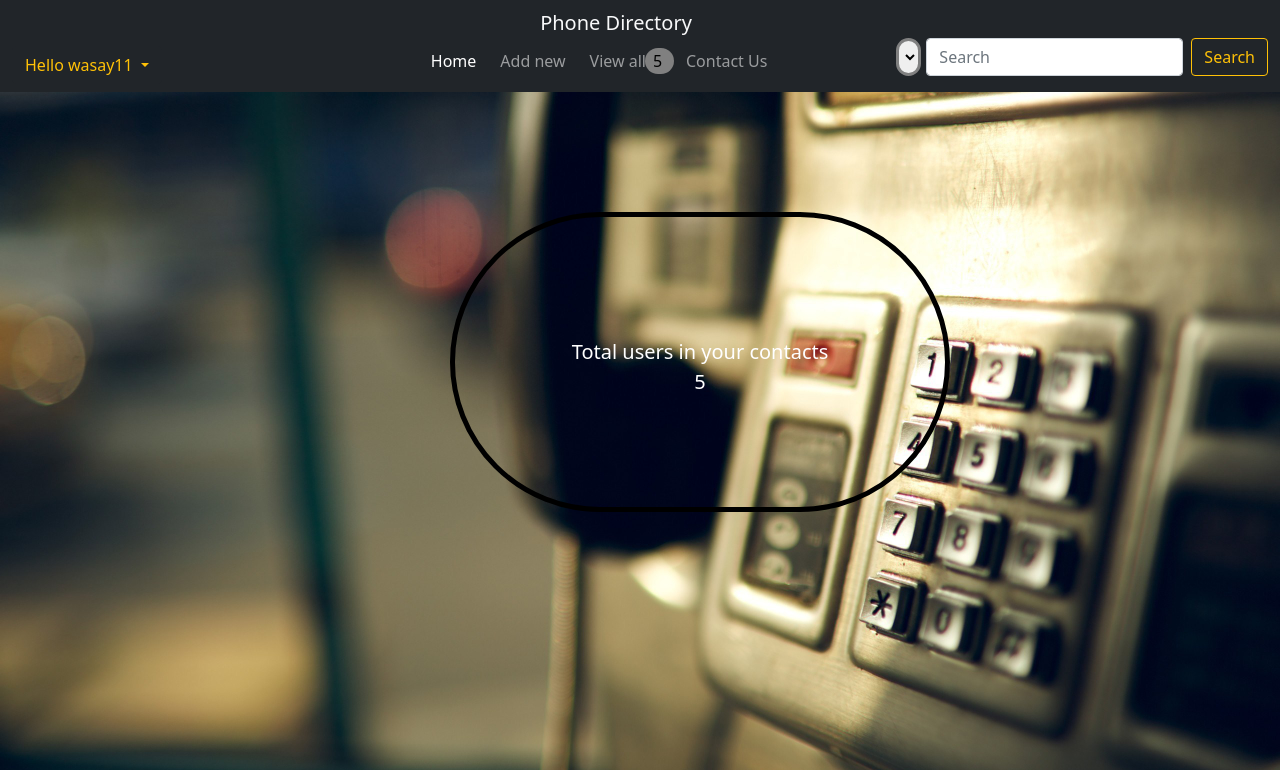
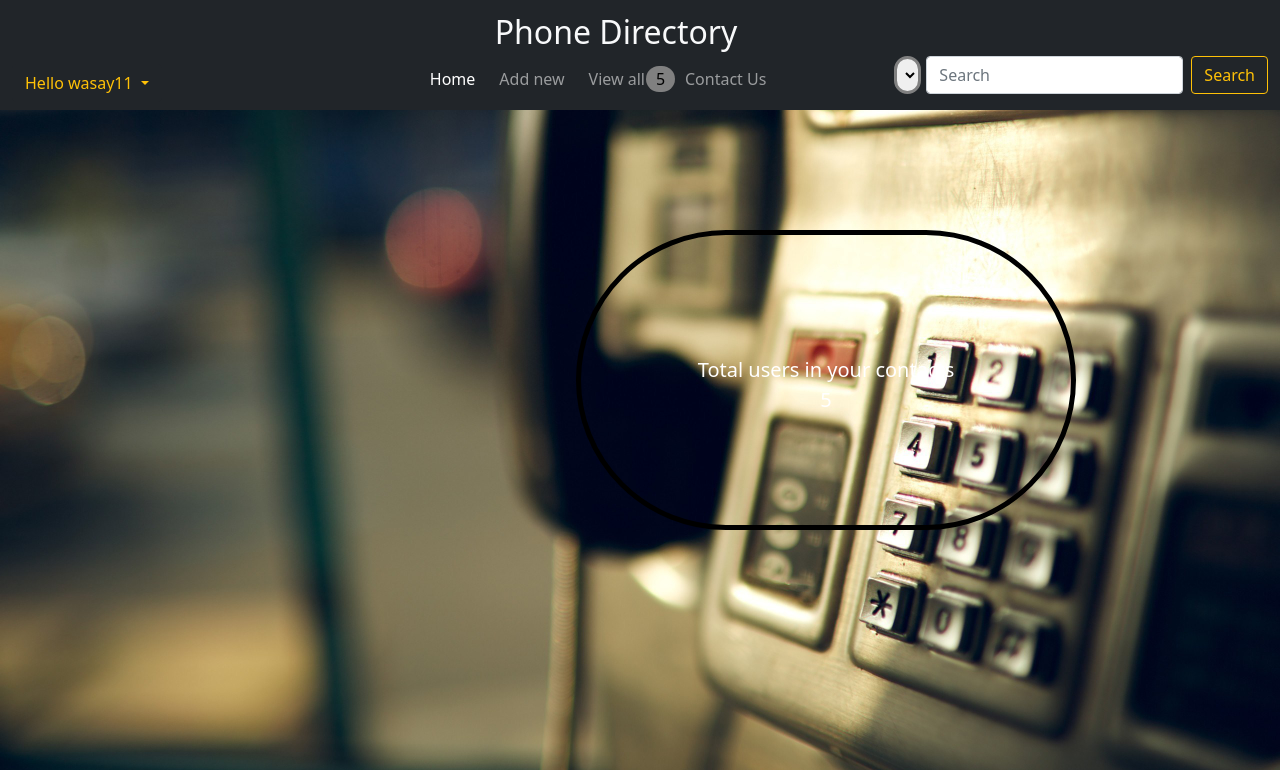
Before and after one commit to ashhad25/phonebook-webapp, a PHP site: page /dashboard.php in a window 1280 px wide. Shown: the top 770 px of the page. Run offline with PHP 8.4, Linux system fonts and the light colour scheme; a user stored in the database is signed in; data comes from the database, SQL or seed files in the repository.

Commit message:
fewchanges-updated

```diff
--- a/dashboard.php
+++ b/dashboard.php
@@ -55,7 +55,7 @@
     <body style="background-image:url('image.jpg') ; background-position: center; background-size: cover;">
       <!-- header start     -->
       <div class="container-fluid d-flex justify-content-center bg-dark">
-          <a href="dashboard.php" class="navbar-brand text-light me-5 p-0 mt-2">Phone Directory</a>
+          <a href="dashboard.php" class="navbar-brand text-light me-5 p-0 mt-2 fs-2">Phone Directory</a>
       </div>
       <!-- header end     -->
       <!-- navbar start -->
@@ -82,14 +82,14 @@
                   <a class="nav-link" href="add_user.php">Add new</a>
                 </li>
                 <li class="nav-item ms-2">
-                  <a class="nav-link" href="view_user2.php">View all</a><?php echo '<p style="background: grey; float: right; margin-top: -33px; width: 40%; border-radius: 25px; color: black; padding: 1px 8px; border: none; margin-right: -20px;">'.$row.'</p>' ;?>
+                  <a class="nav-link" href="view_user2.php">View all</a><?php echo '<p style="background: grey; float: right; margin-top: -33px; width: 40%; border-radius: 25px; color: black; padding: 1px 10px; border: none; margin-right: -22px;">'.$row.'</p>' ;?>
                 </li>
                 <li class="nav-item ms-4">
                   <a class="nav-link" href="contact.php">Contact Us</a>
                 </li>
               </ul>
               <form class="d-flex" action="dashboard.php" method="POST">
-              <select style="width: 25px; border: 3px solid grey; margin-right: 5px; border-radius: 25px;" name="selectitem">
+              <select style="width: 25px; border: 3px solid grey; margin-right: 5px; border-radius: 25px; padding-left: 21px;" name="selectitem">
                 <option></option>
                 <option value="contact_id">ID</option>
                 <option value="contact_name">Name</option>
@@ -105,7 +105,7 @@
         </nav>
 
 
-  <p style="border: 5px solid black; width: 500px; height: 300px; margin-top: 120px; margin-left: 450px; border-radius: 150px; text-align: center; padding-top: 120px; color: white; font-size: 20px;">Total users in your contacts<br> <?php echo '<span>'. $row.'</span>';?></p>
+  <p style="border: 5px solid black; width: 500px; height: 300px; margin-top: 120px; margin-left: 576px; border-radius: 150px; text-align: center; padding-top: 120px; color: white; font-size: 20px;">Total users in your contacts<br> <?php echo '<span>'. $row.'</span>';?></p>
 
   <script src="https://cdn.jsdelivr.net/npm/bootstrap@5.0.2/dist/js/bootstrap.bundle.min.js" integrity="sha384-MrcW6ZMFYlzcLA8Nl+NtUVF0sA7MsXsP1UyJoMp4YLEuNSfAP+JcXn/tWtIaxVXM" crossorigin="anonymous"></script>
 
```
